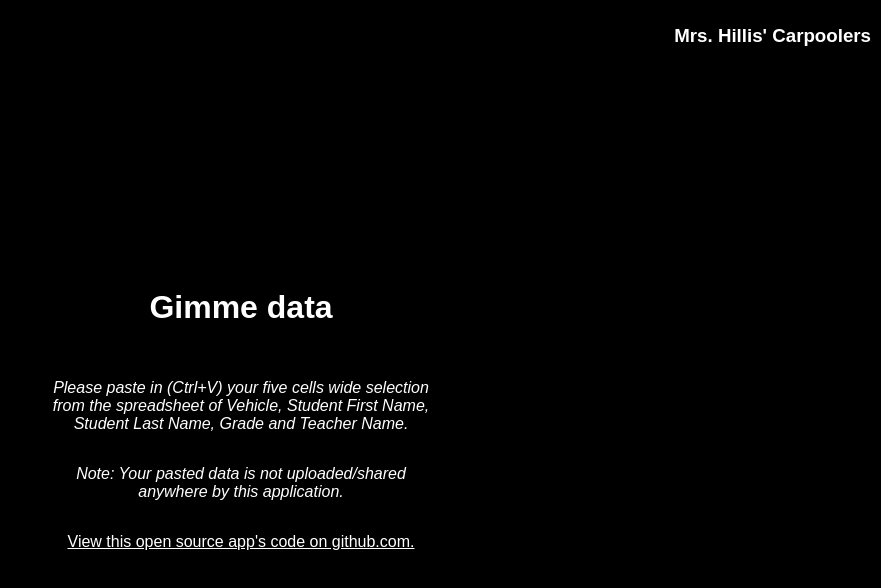
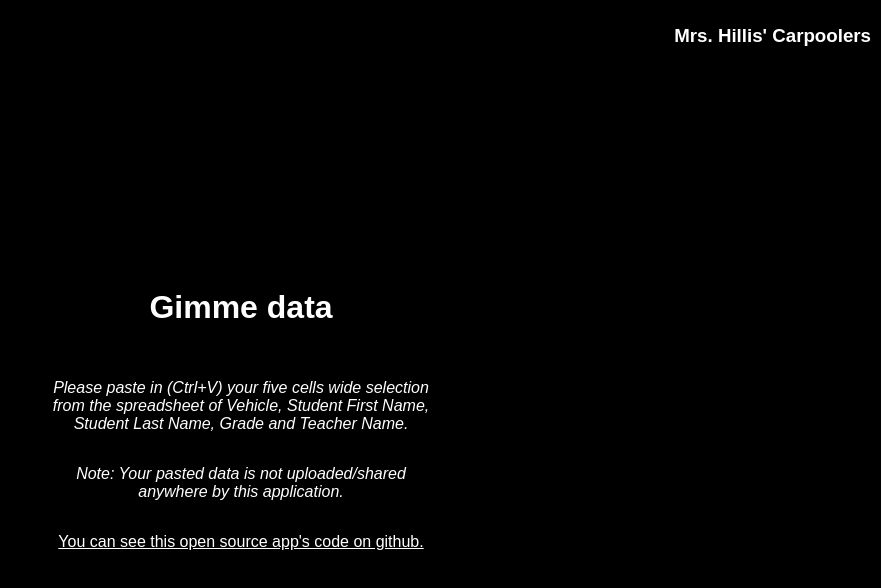
Before and after one commit to JasonKleban/carpoolers, a React app: page / in a window 1280 px wide. Shown: the top 588 px of the page, without its empty margins (399-1280 px from the left). Built offline with nearby package versions, Linux system fonts and the light colour scheme; the HTML template or start-up script is replaced by a standard one.

Commit message:
message adjustment

```diff
--- a/src/gimme-data.tsx
+++ b/src/gimme-data.tsx
@@ -143,7 +143,7 @@ export const GimmeData = ({ onSetData }: GimmeDataProps) => {
         </i>
         <i className={classnames(styles.instructions)}>Note: Your pasted data is not uploaded/shared anywhere by this application.</i>
         <a className={classnames(styles.instructions, styles.link)} href="https://github.com/JasonKleban/carpoolers" target="_blank">
-          View this open source app's code on github.com.
+          You can see this open source app's code on github.
         </a>
     </div>);
 }
```
